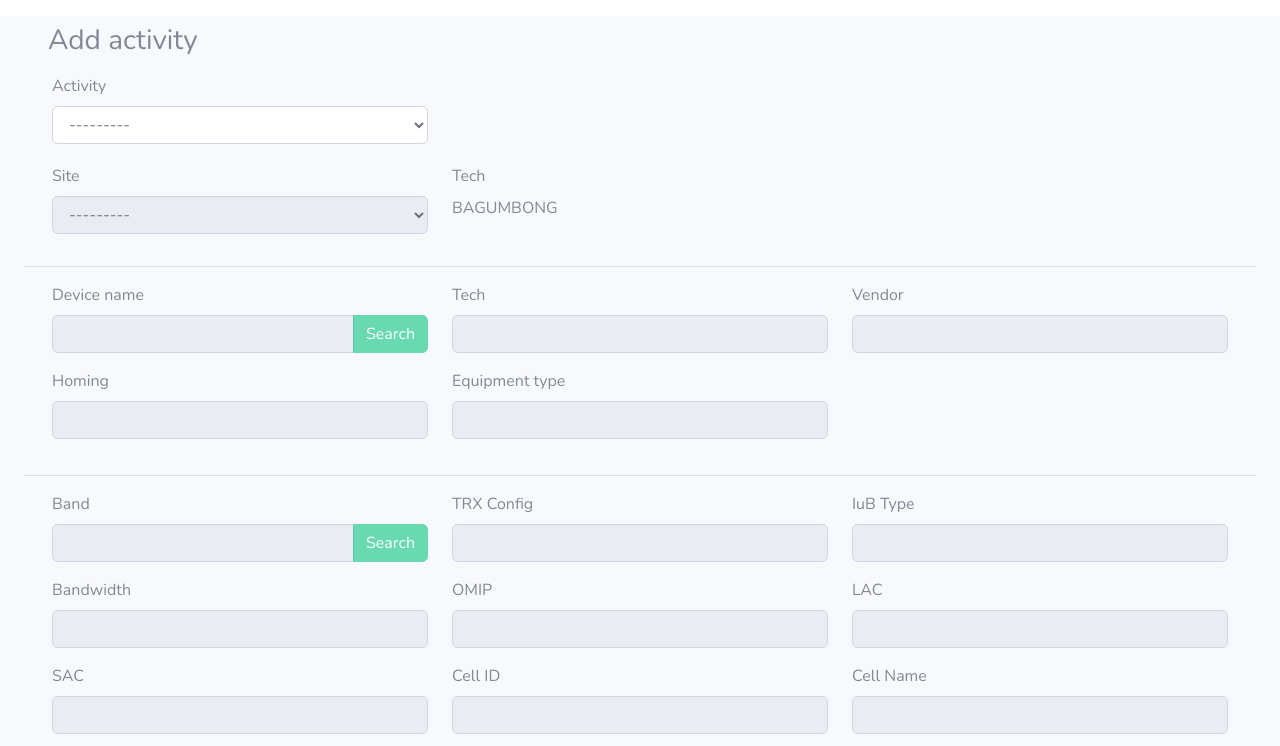
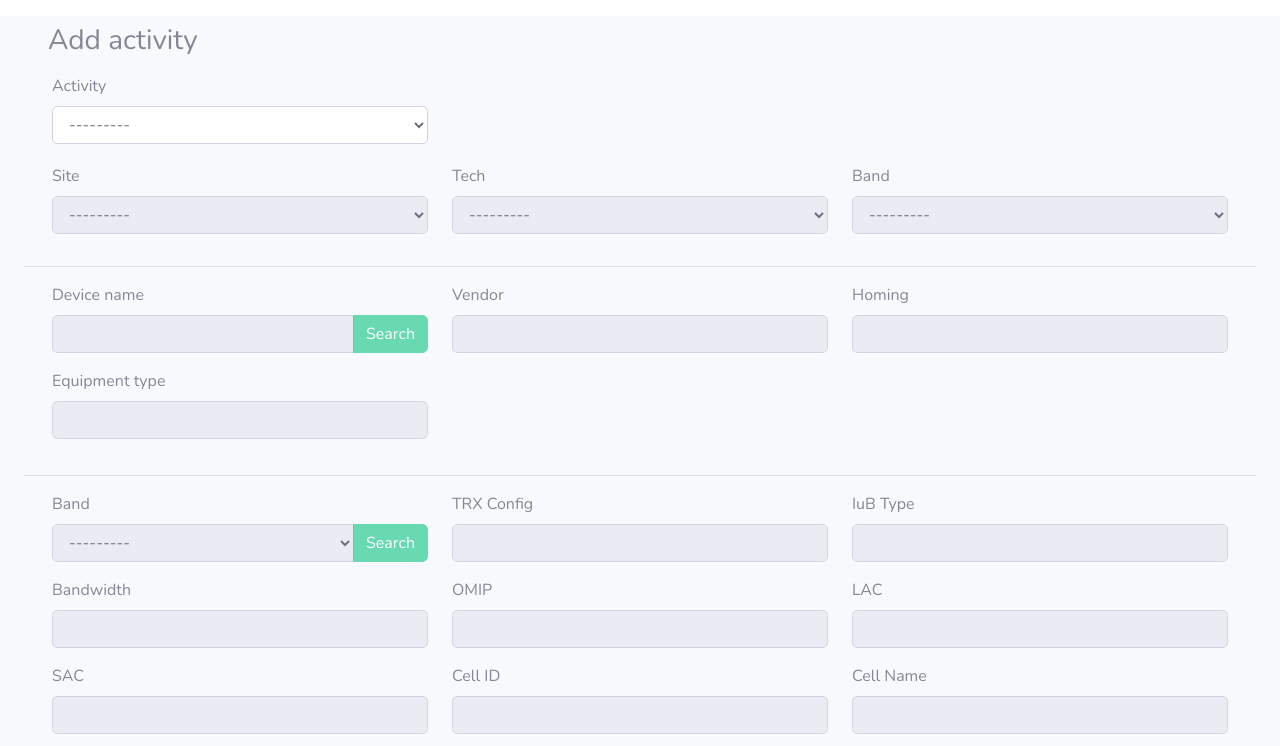
Before and after one commit to json2x/asset_inventory_database_v3.0, a Django app: page /edrar/activity/add in a window 1280 px wide. Shown: the part 64-810 px from the top of the page. Run offline with Django 3.2, Linux system fonts and the light colour scheme; tables that the repository leaves empty hold one stand-in row (values such as "Sample post"); some libraries are stand-ins or nearby versions.

Commit message:
Added FreqBand model and applied selec2 dropdown on tech and band

```diff
--- a/edrar/admin.py
+++ b/edrar/admin.py
@@ -1,9 +1,10 @@
 from django.contrib import admin
 
-from .models import Activity, SiteStatus, DailyActivity, MobileTechnology
+from .models import Activity, SiteStatus, DailyActivity, MobileTechnology, MobileFrequencyBand
 # Register your models here.
 
 admin.site.register(Activity)
 admin.site.register(SiteStatus)
 admin.site.register(MobileTechnology)
+admin.site.register(MobileFrequencyBand)
 admin.site.register(DailyActivity)
--- a/edrar/forms.py
+++ b/edrar/forms.py
@@ -2,7 +2,7 @@
 from django import forms
 from django.conf.urls import url
 from django.contrib.auth.models import User
-from .models import DailyActivity, Activity, SiteStatus
+from .models import DailyActivity, Activity, SiteStatus, MobileTechnology, MobileFrequencyBand
 from api.models import SmartSite
 
 from dal import autocomplete
@@ -26,15 +26,16 @@ class DailyActivityModelForm(forms.ModelForm):
 class DailyActivityForm(forms.Form):
     activity = forms.ModelChoiceField(label='activity', queryset=Activity.objects.all())
     siteid = forms.ModelChoiceField(label='siteid', queryset=SmartSite.objects.all())
+    tech = forms.ModelChoiceField(label='tech', queryset=MobileTechnology.objects.all())
+    band = forms.ModelChoiceField(label='band', queryset=MobileFrequencyBand.objects.all())
 
     device_name = forms.CharField(max_length=250)
-    tech = forms.CharField(max_length=250)
     vendor = forms.CharField(max_length=250)
     homing = forms.CharField(max_length=250)
     equipment_type = forms.CharField(max_length=250)
 
     bts_id = forms.CharField(max_length=250)
-    band = forms.CharField(max_length=250)
+
     trx_config = forms.CharField(max_length=250)
     iub_type = forms.CharField(max_length=250)
     bandwidth = forms.IntegerField()
@@ -57,5 +58,6 @@ class DailyActivityForm(forms.Form):
         super(DailyActivityForm, self).__init__(*args, **kwargs)
         for visible in self.visible_fields():
             visible.field.widget.attrs['class'] = 'form-control'
-            if visible.field.label == 'siteid':
+            if visible.field.label == 'siteid' or visible.field.label == 'tech' \
+                or visible.field.label == 'band':
                 visible.field.widget.attrs['class'] = 'form-control select2'
--- a/edrar/models.py
+++ b/edrar/models.py
@@ -16,13 +16,23 @@ class Activity(models.Model):
 
 class MobileTechnology(models.Model):
     name = models.CharField(max_length=250)
-    alias = models.CharField(max_length=250)
+    alias = models.CharField(max_length=250, blank=True, null=True)
 
-    def __str__(self) -> str:
+    def __str__(self):
         return self.name
 
     class Meta:
         verbose_name_plural = 'Mobile Technologies'
+
+class MobileFrequencyBand(models.Model):
+    band = models.IntegerField()
+    alias = models.CharField(max_length=250, blank=True, null=True)
+
+    def __str__(self):
+        return str(self.band)
+
+    class Meta:
+        verbose_name_plural = 'Mobile Freq Bands'
 
 class SiteStatus(models.Model):
     name = models.CharField(max_length=250)
--- a/edrar/static/edrar/js/add-activity.js
+++ b/edrar/static/edrar/js/add-activity.js
@@ -138,8 +138,7 @@ $(document).ready(function() {
     **********************************************************************/
     $('#id_activity').change(function(){
         if($(this).val()){
-            $('.select2').prop("disabled", false);
-
+            $('select.select2').prop("disabled", false);
         }else{
             $('.select2').val(null).trigger('change');
             reset_activity_logger_form();
@@ -295,7 +294,7 @@ $(document).ready(function() {
     /**********************************************************************
      * ON PAGE LOAD TRIGGERS
     **********************************************************************/
-     $('.select2').select2({
+     $('#id_siteid').select2({
         placeholder: 'Select Site',
         ajax: {
             url: "/edrar/data/siteid-autocomplete/",
@@ -303,6 +302,23 @@ $(document).ready(function() {
         }
     });
 
+    $('#id_tech').select2({
+        placeholder: 'Select Tech',
+        ajax: {
+            url: "/edrar/data/mobiletech-autocomplete/",
+            dataType: 'json',
+        }
+    });
+
+    $('#id_band').select2({
+        placeholder: 'Select Freq Band',
+        ajax: {
+            url: "/edrar/data/mobilefreqband-autocomplete/",
+            dataType: 'json',
+        }
+    });
+
+
     disable_input_fields();
     reset_selected_tables();
 });
--- a/edrar/templates/edrar/activity_add.html
+++ b/edrar/templates/edrar/activity_add.html
@@ -23,14 +23,16 @@
             </div>
         </div>
         <div class="col">
-            <label for="tech">Tech</label>
-            <p>BAGUMBONG</p>
+            <div class="form-group">
+                <label for="tech">Tech</label>
+                {{form.tech}}
+            </div>
         </div>
         <div class="col">
-            <!--<div class="form-group">
-                <label for="siteid">Siteid</label>
-                {{form2.siteid}}
-            </div>-->
+            <div class="form-group">
+                <label for="band">Band</label>
+                {{form.band}}
+            </div>
         </div>
     </div>
 
@@ -46,12 +48,6 @@
                         <button id="device-search" class="btn btn-success" data-toggle="modal" data-target="#device-search-modal">Search</button>
                     </div>
                 </div>
-            </div>
-        </div>
-        <div class="col-sm-4">
-            <div class="form-group">
-                <label for="tech">Tech</label>
-                {{form.tech}}
             </div>
         </div>
         <div class="col-sm-4">
--- a/edrar/urls.py
+++ b/edrar/urls.py
@@ -4,7 +4,7 @@ from . import views
 
 from django.contrib.auth.decorators import login_required
 
-from edrar.views import siteid_autocomplete, DeviceDatatableView
+from edrar.views import SiteIdAutocomplete, MobileTechAutocomplete, MobileFreqBandAutocomplete, DeviceDatatableView
 
 urlpatterns = [
     path('edrar/', views.home, name='edrar_home'),
@@ -12,7 +12,11 @@ urlpatterns = [
 
     path('edrar/smart_site_list', views.SiteList.as_view()),
 
+    url('edrar/data/siteid-autocomplete/', SiteIdAutocomplete.as_view(), name='siteid-autocomplete'),
+    url('edrar/data/mobiletech-autocomplete/', MobileTechAutocomplete.as_view(), name='mobiletech-autocomplete'),
+    url('edrar/data/mobilefreqband-autocomplete/', MobileFreqBandAutocomplete.as_view(), name='mobilefreqband-autocomplete'),
+
     path('edrar/data/device/', views.DeviceDatatableView.as_view(), name='device-lookup'),
     path('edrar/data/cell/', views.CellDatatableView.as_view(), name='cell-lookup'),
-    url('edrar/data/siteid-autocomplete/', siteid_autocomplete.as_view(), name='siteid-autocomplete'),
+
 ]
--- a/edrar/views.py
+++ b/edrar/views.py
@@ -6,7 +6,8 @@ from django.db.models import Q
 
 from dal import autocomplete
 from django_datatables_view.base_datatable_view import BaseDatatableView
-from .forms import DailyActivityForm, DailyActivityModelForm
+from .forms import DailyActivityForm
+from .models import MobileTechnology, MobileFrequencyBand
 from api.models import SmartSite, Device, Cell
 
 # Create your views here.
@@ -23,7 +24,7 @@ def activity_add(request):
 
     return render(request, 'edrar/activity_add.html', {'form': DailyActivityForm})
 
-class siteid_autocomplete(autocomplete.Select2QuerySetView):
+class SiteIdAutocomplete(autocomplete.Select2QuerySetView):
     def get_queryset(self):
         # Don't forget to filter out results depending on the visitor !
         if not self.request.user.is_authenticated:
@@ -33,6 +34,32 @@ class siteid_autocomplete(autocomplete.Select2QuerySetView):
 
         if self.q:
             qs = qs.filter(siteid__icontains=self.q)
+
+        return qs
+
+class MobileTechAutocomplete(autocomplete.Select2QuerySetView):
+    def get_queryset(self):
+        # Don't forget to filter out results depending on the visitor !
+        if not self.request.user.is_authenticated:
+            return MobileTechnology.objects.none()
+
+        qs = MobileTechnology.objects.all()
+
+        if self.q:
+            qs = qs.filter(name__icontains=self.q)
+
+        return qs
+
+class MobileFreqBandAutocomplete(autocomplete.Select2QuerySetView):
+    def get_queryset(self):
+        # Don't forget to filter out results depending on the visitor !
+        if not self.request.user.is_authenticated:
+            return MobileFrequencyBand.objects.none()
+
+        qs = MobileFrequencyBand.objects.all()
+
+        if self.q:
+            qs = qs.filter(name__icontains=self.q)
 
         return qs
 
```
Also changed, not shown: edrar/migrations/0006_mobilefrequencyband.py (added), edrar/migrations/0007_alter_mobilefrequencyband_options.py (added), edrar/migrations/0008_auto_20210819_1520.py (added).
